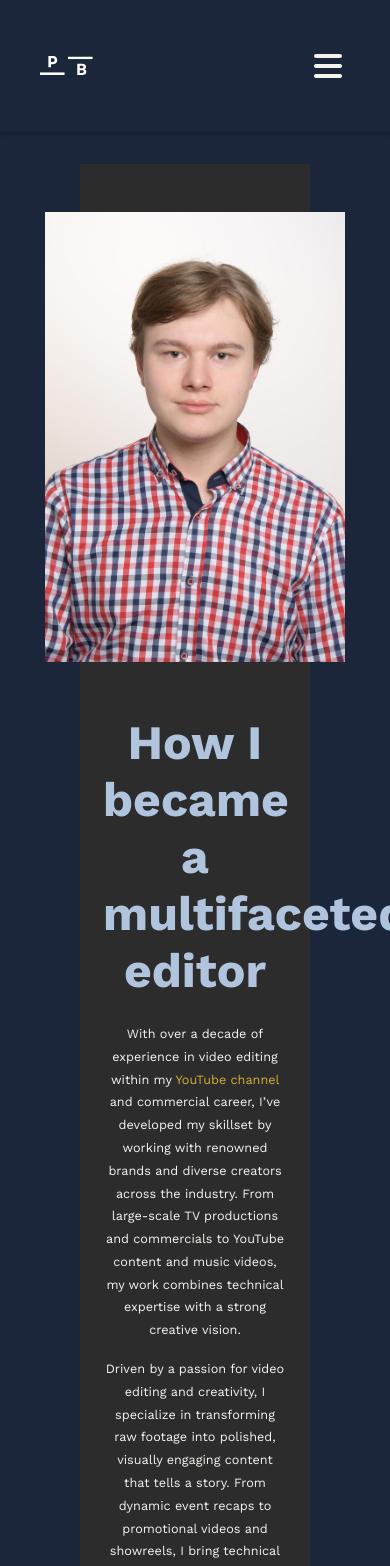
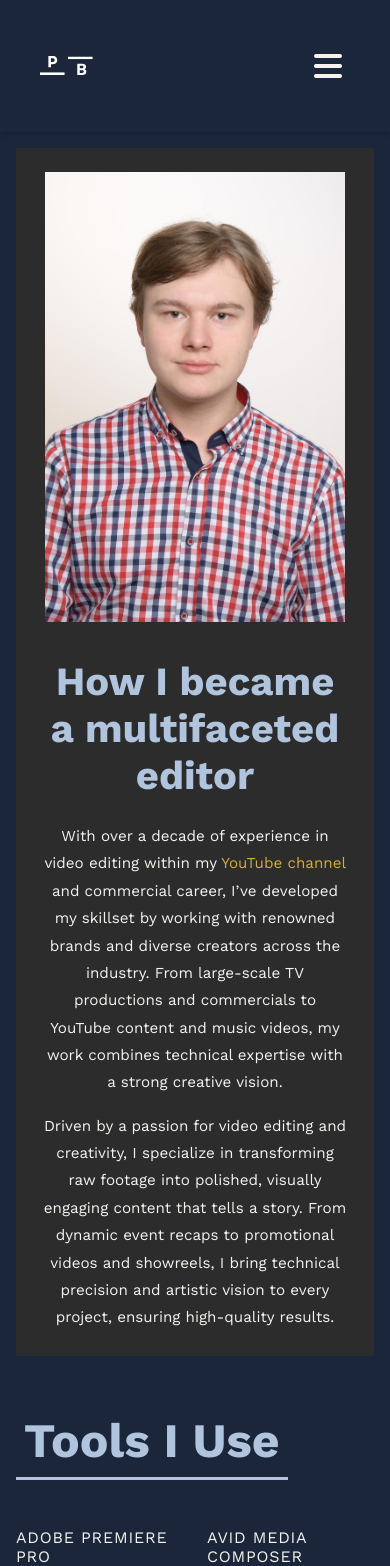
Before and after one commit to afra50/Pokorski-Bartek, a React (Create React App) app: page /about in a window 390 px wide. Shown: the top 1566 px of the page. Built offline with nearby package versions, Linux system fonts and the light colour scheme.

Commit message:
poprawa resposnwynosci zdjecia about

```diff
--- a/src/components/pages/PastCollaborations.js
+++ b/src/components/pages/PastCollaborations.js
@@ -23,7 +23,7 @@ const clients = [
     logo: frenzyLogo,
     url: "https://frenzy.pl/",
     description:
-      "I contributed to various projects at Frenzy, a leading full-service production house. My role included video editing, post-production, and motion graphics for numerous TV shows, including 'Gry Komputerowe Show,' 'LEVEL 11,' and 'FAUX PAUX.'. I also assisted in the creation of promotional content and social media videos aimed at increasing engagement within the gaming and esports community.",
+      "I contributed to various projects at Frenzy, a leading full-service production house. My role included video editing, post-production, and motion graphics for numerous TV shows, including 'Gry Komputerowe Show', 'LEVEL 11' and 'FAUX PAUX'. I also assisted in the creation of promotional content and social media videos aimed at increasing engagement within the gaming and esports community.",
   },
   {
     name: "Digital Dragons",
--- a/src/styles/pages/AboutPage.scss
+++ b/src/styles/pages/AboutPage.scss
@@ -276,6 +276,24 @@
 
 @media (max-width: 767px) {
     #about-page {
+        padding: 1rem;
+
+        .about-hero {
+            .hero-text {
+                font-size: 0.95rem;
+                padding: 0.5rem;
+                width: 90%;
+
+                h1 {
+                    font-size: 2.5rem;
+                }
+            }
+
+            .hero-image {
+                padding: 1.5rem;
+            }
+        }
+
         .programs-section {
             ul {
                 font-size: 1rem;
```
Also changed, not shown: 1 other file (tests, documents, lock files or other folders).
